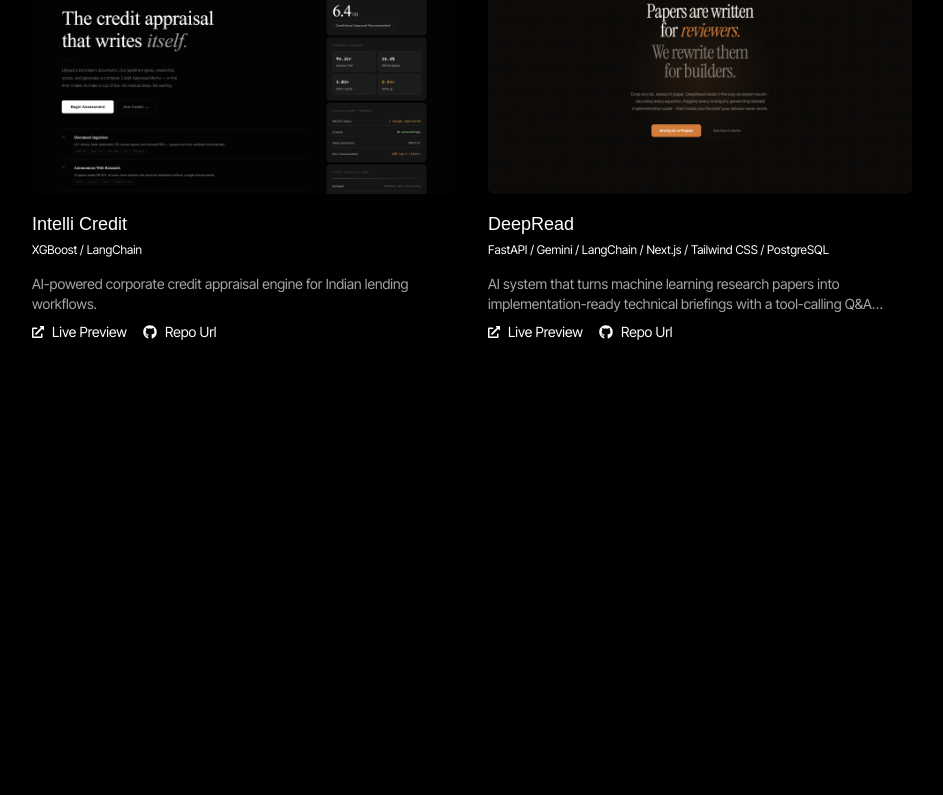
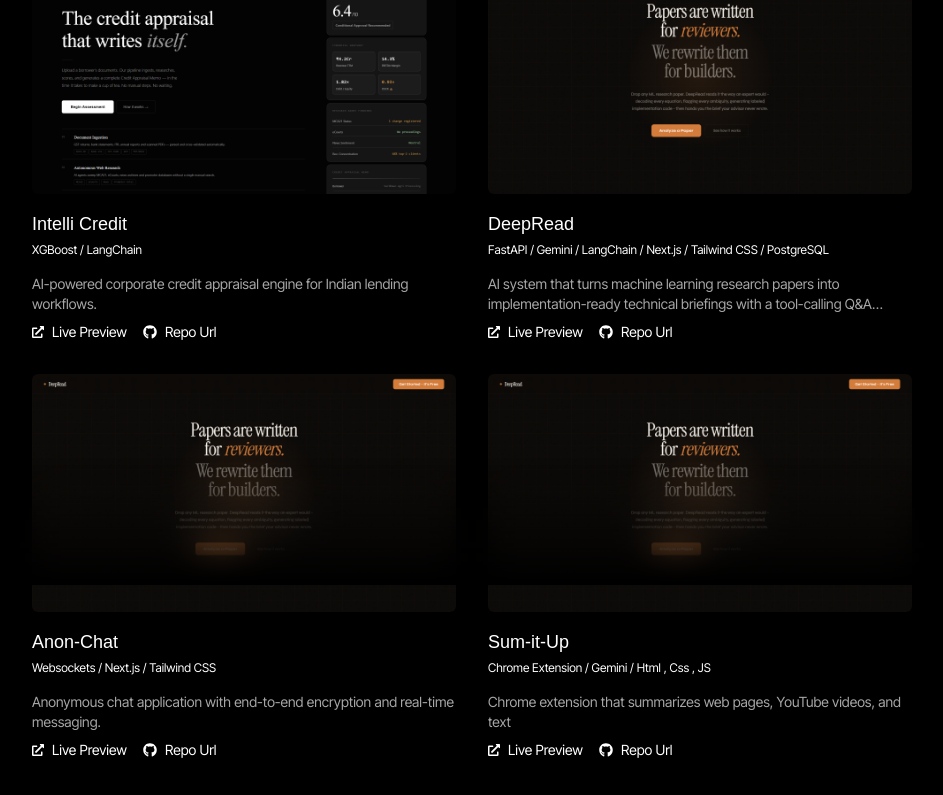
Before and after one commit to abhilash2429/Portfolio-, a Next.js app: page /projects in a window 1280 px wide. Shown: the part 215-1010 px from the top of the page, without its empty margins (168-1111 px from the left). Before the commit the page ends 800 px from the top, so only its background shows below. Built offline with nearby package versions, Linux system fonts and the light colour scheme; a web font is replaced by a local one.

Commit message:
chore: Updated projects

```diff
--- a/src/components/project/_project-mock.ts
+++ b/src/components/project/_project-mock.ts
@@ -30,6 +30,30 @@ const projects = [
     isRepo: true,
     repoUrl: "https://github.com/abhilash2429/DeepRead",
   },
+  {
+    id: createId(),
+    Icon: ChainGpt,
+    title: `Anon-Chat`,
+    description:
+      "Anonymous chat application with end-to-end encryption and real-time messaging.",
+    deployedURL: "https://anon-chat2.vercel.app/",
+    cover: DeepRead,
+    stacks: ["Websockets", "Next.js", "Tailwind CSS"],
+    isRepo: true,
+    repoUrl: "https://github.com/abhilash2429/Anon-Chat",
+  },
+  {
+    id: createId(),
+    Icon: ChainGpt,
+    title: `Sum-it-Up`,
+    description:
+      "Chrome extension that summarizes web pages, YouTube videos, and text",
+    deployedURL: "https://github.com/abhilash2429/Sum-it-Up",
+    cover: DeepRead,
+    stacks: ["Chrome Extension", "Gemini", "Html , Css , JS"],
+    isRepo: true,
+    repoUrl: "https://github.com/abhilash2429/Sum-it-Up",
+  },
 ];
 
 export default projects;
```
